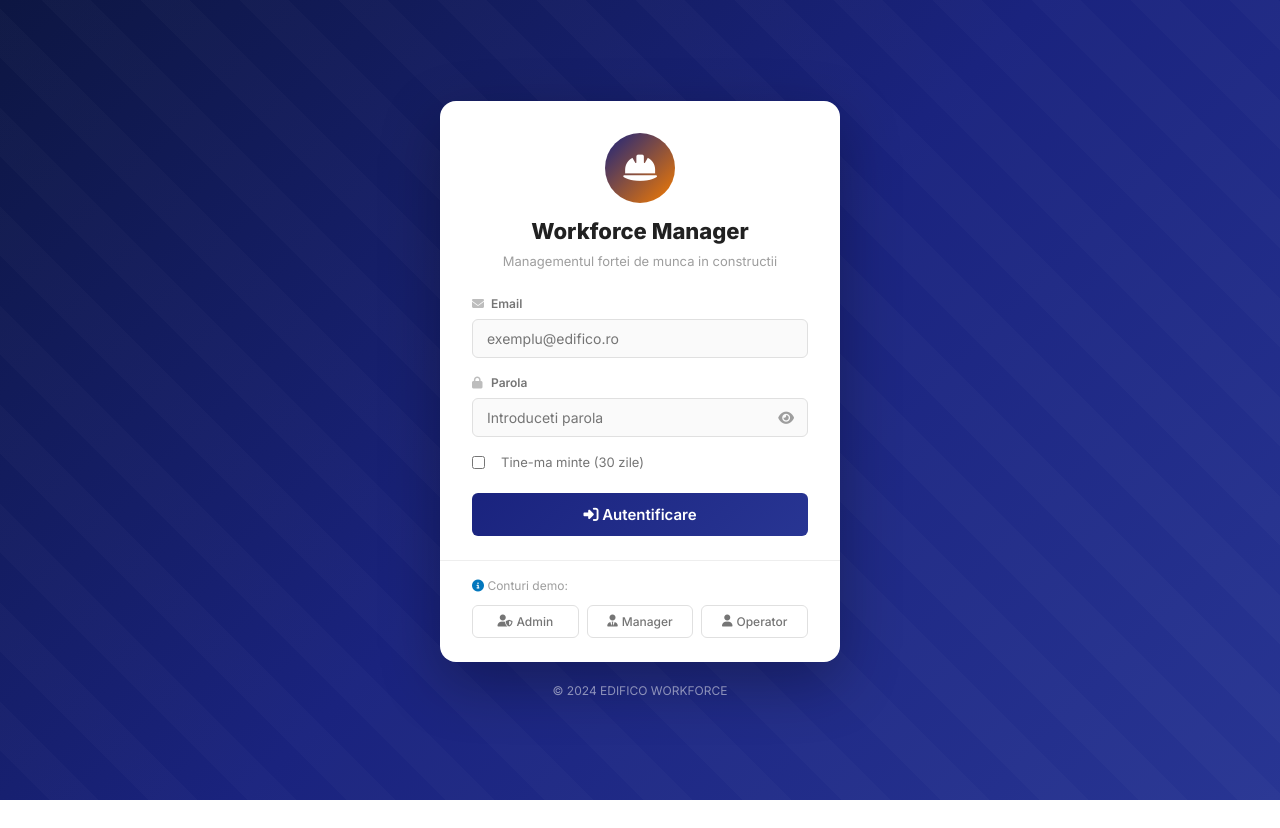
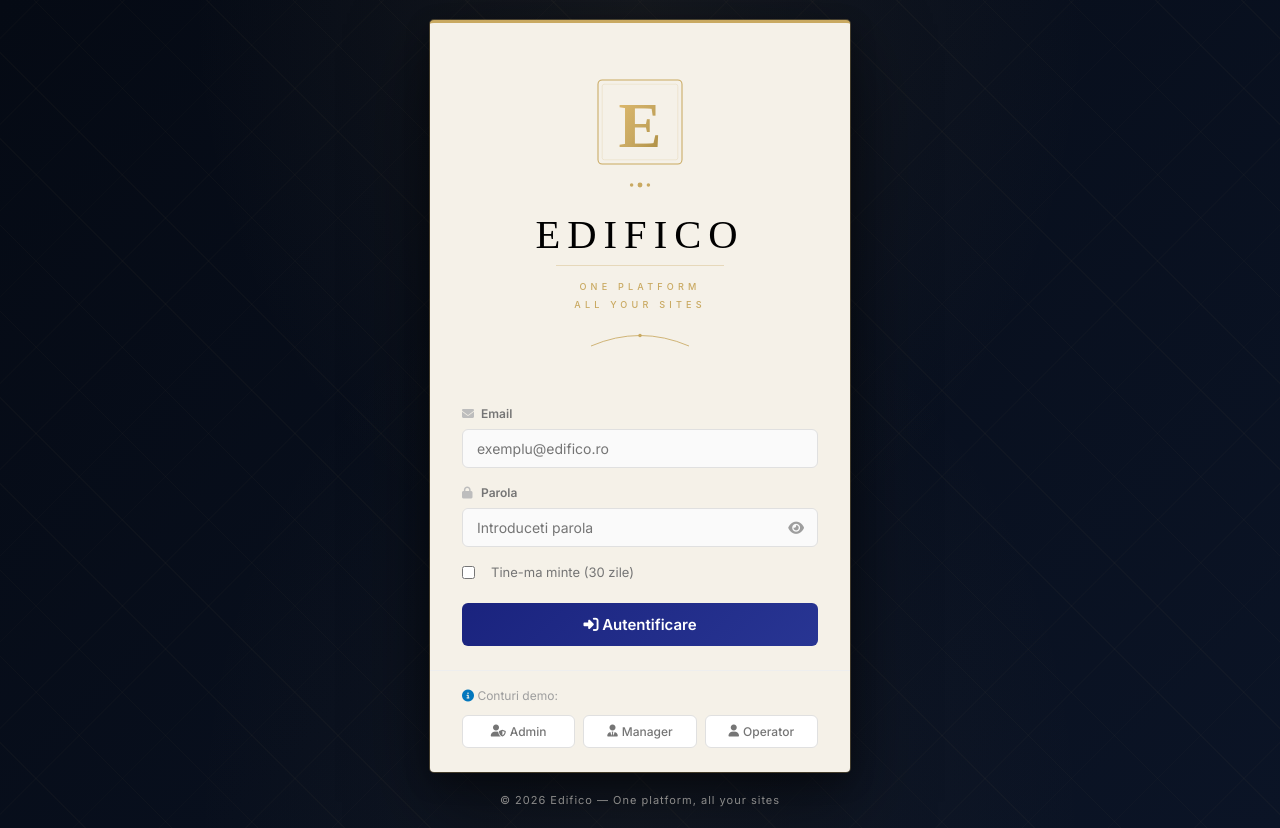
Before and after one commit to qzyk/workforce, a Python web app: template templates/auth/login.html in a window 1280 px wide. Before the commit the page ends 800 px from the top, so only its background shows below. Run offline with Jinja, Linux system fonts and the light colour scheme; the template is opened without the code that fills it, so the values that code supplies are empty.

Commit message:
Brand identity Edifico: logo premium + favicon + tagline
Identitate vizuala premium pentru Edifico — palette champagne gold
+ navy obsidian, tipografia Cinzel (latin imperial serif).

ASSETS NOI:
- static/img/edifico-logo.svg - logo orizontal (mark + wordmark + tagline)
  cu currentColor pe wordmark (adapt la background)
- static/img/edifico-mark.svg - marcul singular (litera E + cadru bezel)
  pentru sidebar, watermarks, buttons compacte
- static/img/edifico-logo-stacked.svg - logo vertical pentru splash/login
  cu ornamente decorative (dots + arched line)
- static/favicon.svg - favicon SVG cu fundal navy + E auriu

DESIGN SYSTEM:
- Champagne gold #C9A961 (folosit la branduri de lux gen Cartier/Bvlgari)
- Gold gradient: E0BB6E -> C9A961 -> A8893D (highlight -> body -> shadow)
- Navy obsidian #0B1426 (mai cald ca negru, premium feel)
- Paper white #F5F1E8 (cream natural)
- Font brand: Cinzel (serif latin imperial) pentru wordmark
- Font UI: Inter (sans modern) - pastrat pentru text general

CSS VARIABLES NOI:
  --edifico-gold, --edifico-gold-light, --edifico-gold-dark,
  --edifico-obsidian, --edifico-obsidian-deep,
  --edifico-cream, --font-brand (in :root)

TEMPLATES:
- base.html: favicon SVG link + theme-color meta + Cinzel font import +
  sidebar inlocuit cu <img> SVG mark + brand text 2 linii (EDIFICO +
  tagline "One platform, all your sites")
- login.html: splash logo stacked (centrat) + footer copyright cu tagline
- title: schimbat din "EDIFICO WORKFORCE" in "Edifico" (clean)

CSS:
- Login page: gradient navy obsidian cu glow gold subtle + pattern dublu
  diagonal in auriu transparent + card cream cu border-top auriu (3px)
- Sidebar header: bordura gold subtle 0.18 + gradient overlay dark
- Sidebar brand: mark SVG 48x48 + wordmark Cinzel + tagline gold Inter
- Compat backward: sidebar-logo + login-icon (vechi markup) pastrate
  cu styling actualizat

201/201 teste unit + smoke verzi. Login page renders 200 cu logo + favicon
+ Cinzel font correct loadat.

Co-Authored-By: Claude Opus 4.7 <noreply@anthropic.com>

```diff
--- a/static/css/style.css
+++ b/static/css/style.css
@@ -29,6 +29,15 @@
     --bg: #f0f2f5;
     --sidebar-width: 260px;
     --header-height: 60px;
+
+    /* === Edifico Premium Brand Palette === */
+    --edifico-gold: #C9A961;            /* champagne gold antic */
+    --edifico-gold-light: #E0BB6E;      /* highlight strălucitor */
+    --edifico-gold-dark: #A8893D;       /* shadow gold */
+    --edifico-obsidian: #0B1426;        /* navy obsidian (mai cald ca negru) */
+    --edifico-obsidian-deep: #050A14;   /* pentru gradient deeper */
+    --edifico-cream: #F5F1E8;           /* paper white */
+    --font-brand: 'Cinzel', 'Trajan Pro', 'Times New Roman', serif;
     --shadow-sm: 0 1px 3px rgba(0,0,0,0.08);
     --shadow-md: 0 4px 12px rgba(0,0,0,0.1);
     --shadow-lg: 0 8px 30px rgba(0,0,0,0.12);
@@ -848,7 +898,11 @@ a:hover { color: var(--primary-light); }
     display: flex;
     align-items: center;
     justify-content: center;
-    background: linear-gradient(135deg, var(--primary-dark) 0%, var(--primary) 50%, var(--primary-light) 100%);
+    /* Edifico premium: navy obsidian gradient + subtle gold glow */
+    background:
+        radial-gradient(ellipse at top, rgba(201, 169, 97, 0.08) 0%, transparent 50%),
+        radial-gradient(ellipse at bottom, rgba(201, 169, 97, 0.05) 0%, transparent 50%),
+        linear-gradient(135deg, var(--edifico-obsidian-deep) 0%, var(--edifico-obsidian) 100%);
     position: relative;
     overflow: hidden;
 }
@@ -857,7 +911,8 @@ a:hover { color: var(--primary-light); }
     position: absolute;
     inset: 0;
     background-image:
-        repeating-linear-gradient(45deg, transparent, transparent 35px, rgba(255,255,255,0.02) 35px, rgba(255,255,255,0.02) 70px);
+        repeating-linear-gradient(45deg, transparent, transparent 60px, rgba(201, 169, 97, 0.03) 60px, rgba(201, 169, 97, 0.03) 61px),
+        repeating-linear-gradient(-45deg, transparent, transparent 60px, rgba(201, 169, 97, 0.02) 60px, rgba(201, 169, 97, 0.02) 61px);
     pointer-events: none;
 }
 
@@ -865,37 +920,56 @@ a:hover { color: var(--primary-light); }
     position: relative;
     z-index: 1;
     width: 100%;
-    max-width: 440px;
+    max-width: 460px;
     padding: 20px;
 }
 
 .login-card {
-    background: #fff;
-    border-radius: 16px;
-    box-shadow: 0 20px 60px rgba(0,0,0,0.3);
+    background: var(--edifico-cream);
+    border-radius: 4px;
+    box-shadow:
+        0 0 0 1px rgba(201, 169, 97, 0.3),
+        0 30px 80px rgba(0, 0, 0, 0.5),
+        0 8px 24px rgba(0, 0, 0, 0.3);
     overflow: hidden;
+    border-top: 3px solid var(--edifico-gold);
 }
 
 .login-header {
     text-align: center;
-    padding: 32px 32px 16px;
-}
-
+    padding: 36px 32px 16px;
+}
+
+.login-brand {
+    width: 280px;
+    max-width: 100%;
+    height: auto;
+    display: block;
+    margin: 0 auto;
+}
+
+/* Legacy compat (in caz ca alta pagina foloseste vechiul markup) */
 .login-icon {
     width: 70px;
     height: 70px;
     margin: 0 auto 12px;
     border-radius: 50%;
-    background: linear-gradient(135deg, var(--primary), var(--secondary));
-    display: flex;
-    align-items: center;
-    justify-content: center;
-}
-
-.login-icon i { font-size: 30px; color: #fff; }
-
-.login-title { font-size: 22px; font-weight: 800; color: var(--gray-900); }
-.login-subtitle { font-size: 13px; color: var(--gray-500); margin-top: 4px; }
+    background: linear-gradient(135deg, var(--edifico-obsidian), var(--edifico-gold));
+    display: flex;
+    align-items: center;
+    justify-content: center;
+}
+.login-icon i { font-size: 30px; color: var(--edifico-cream); }
+.login-title {
+    font-family: var(--font-brand);
+    font-size: 22px; font-weight: 600;
+    letter-spacing: 4px; color: var(--edifico-obsidian);
+}
+.login-subtitle {
+    font-size: 11px; color: var(--edifico-gold);
+    margin-top: 6px; letter-spacing: 2px;
+    text-transform: uppercase;
+}
 
 .login-alert {
     display: flex;
@@ -1033,8 +1107,9 @@ a:hover { color: var(--primary-light); }
 .login-footer-text {
     text-align: center;
     margin-top: 20px;
-    font-size: 12px;
-    color: rgba(255,255,255,0.5);
+    font-size: 11px;
+    letter-spacing: 1px;
+    color: rgba(245, 241, 232, 0.55);
 }
 
 /* ============================================================
--- a/templates/auth/login.html
+++ b/templates/auth/login.html
@@ -1,5 +1,5 @@
 {% extends "base.html" %}
-{% block title %}Autentificare - EDIFICO WORKFORCE{% endblock %}
+{% block title %}Autentificare — Edifico{% endblock %}
 
 {% block public_content %}
 <div class="login-page">
@@ -10,11 +10,9 @@
         <div class="login-card">
             <!-- Logo Header -->
             <div class="login-header">
-                <div class="login-icon">
-                    <i class="fa-solid fa-helmet-safety"></i>
-                </div>
-                <h1 class="login-title">Workforce Manager</h1>
-                <p class="login-subtitle">Managementul fortei de munca in constructii</p>
+                <img src="{{ url_for('static', filename='img/edifico-logo-stacked.svg') }}"
+                     alt="Edifico" class="login-brand"
+                     style="color: var(--edifico-obsidian);">
             </div>
 
             <!-- Flash Messages -->
@@ -96,7 +94,7 @@
         </div>
 
         <div class="login-footer-text">
-            &copy; {{ today.year if today is defined else '2024' }} EDIFICO WORKFORCE
+            &copy; {{ today.year if today is defined else '2026' }} Edifico — One platform, all your sites
         </div>
     </div>
 </div>
--- a/templates/base.html
+++ b/templates/base.html
@@ -3,13 +3,18 @@
 <head>
     <meta charset="UTF-8">
     <meta name="viewport" content="width=device-width, initial-scale=1.0">
-    <meta name="description" content="EDIFICO WORKFORCE - Sistem de Management al Fortei de Munca in Constructii">
-    <title>{% block title %}EDIFICO WORKFORCE{% endblock %}</title>
+    <meta name="description" content="Edifico — One platform, all your sites. BIM / Digital Twin pentru forta de munca in constructii.">
+    <title>{% block title %}Edifico{% endblock %}</title>
 
-    <!-- Google Fonts: Inter -->
+    <!-- Favicons -->
+    <link rel="icon" type="image/svg+xml" href="{{ url_for('static', filename='favicon.svg') }}">
+    <link rel="alternate icon" type="image/png" href="{{ url_for('static', filename='favicon.svg') }}">
+    <meta name="theme-color" content="#0B1426">
+
+    <!-- Google Fonts: Inter (UI) + Cinzel (brand serif latin imperial) -->
     <link rel="preconnect" href="https://fonts.googleapis.com">
     <link rel="preconnect" href="https://fonts.gstatic.com" crossorigin>
-    <link href="https://fonts.googleapis.com/css2?family=Inter:wght@300;400;500;600;700;800&display=swap" rel="stylesheet">
+    <link href="https://fonts.googleapis.com/css2?family=Inter:wght@300;400;500;600;700;800&family=Cinzel:wght@400;500;600;700&display=swap" rel="stylesheet">
 
     <!-- Font Awesome 6 -->
     <link rel="stylesheet" href="https://cdnjs.cloudflare.com/ajax/libs/font-awesome/6.5.1/css/all.min.css">
@@ -29,11 +34,14 @@
     <!-- ============================================ -->
     <aside class="sidebar" id="sidebar">
         <div class="sidebar-header">
-            <div class="sidebar-logo">
-                <i class="fa-solid fa-helmet-safety"></i>
-                <span>EDIFICO</span>
+            <div class="sidebar-brand">
+                <img src="{{ url_for('static', filename='img/edifico-mark.svg') }}"
+                     alt="Edifico" class="sidebar-mark">
+                <div class="sidebar-brand-text">
+                    <span class="sidebar-brand-name">EDIFICO</span>
+                    <span class="sidebar-brand-tagline">One platform, all your sites</span>
+                </div>
             </div>
-            <small class="sidebar-subtitle">Workforce Manager</small>
         </div>
 
         <div class="sidebar-user">
```
Also changed, not shown: other parts of static/css/style.css (+57 -16 lines), static/favicon.svg (added), static/img/edifico-logo-stacked.svg (added), static/img/edifico-logo.svg (added), static/img/edifico-mark.svg (added).
